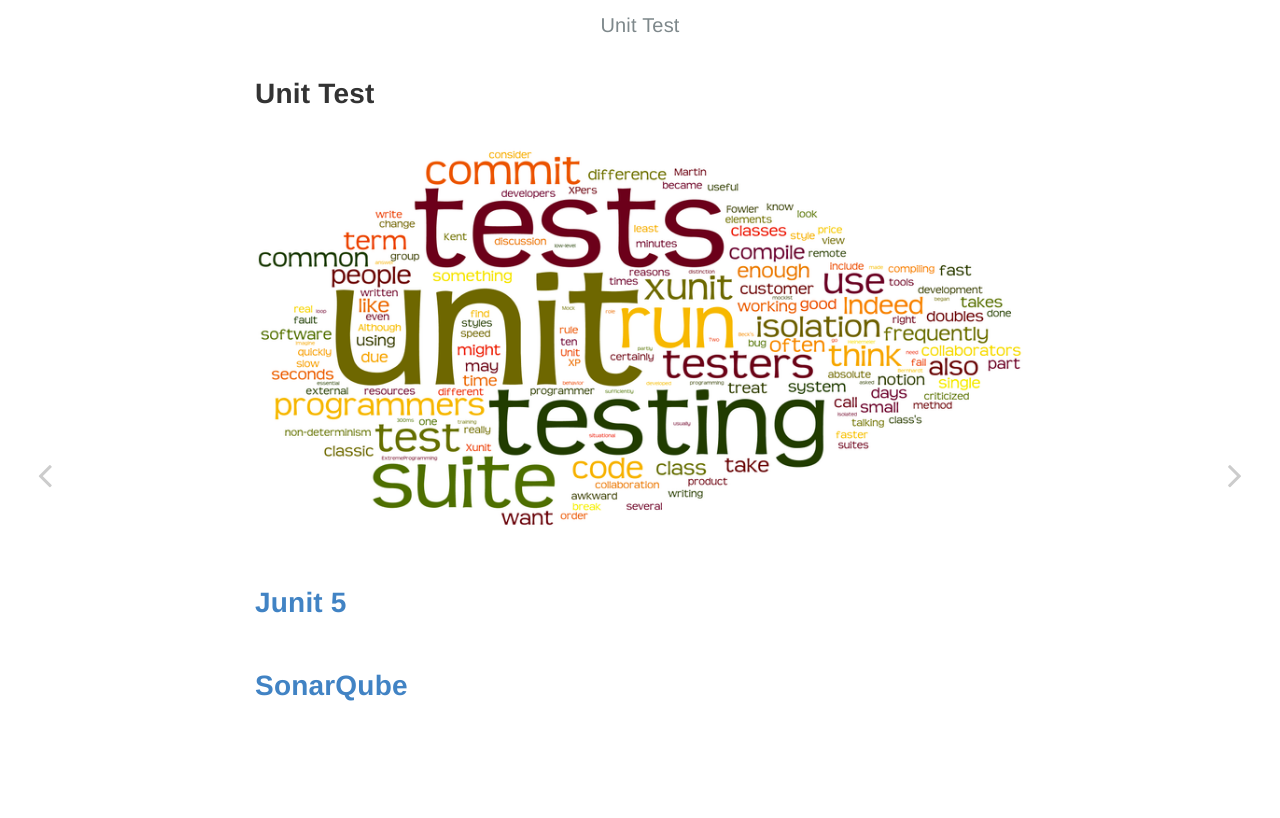
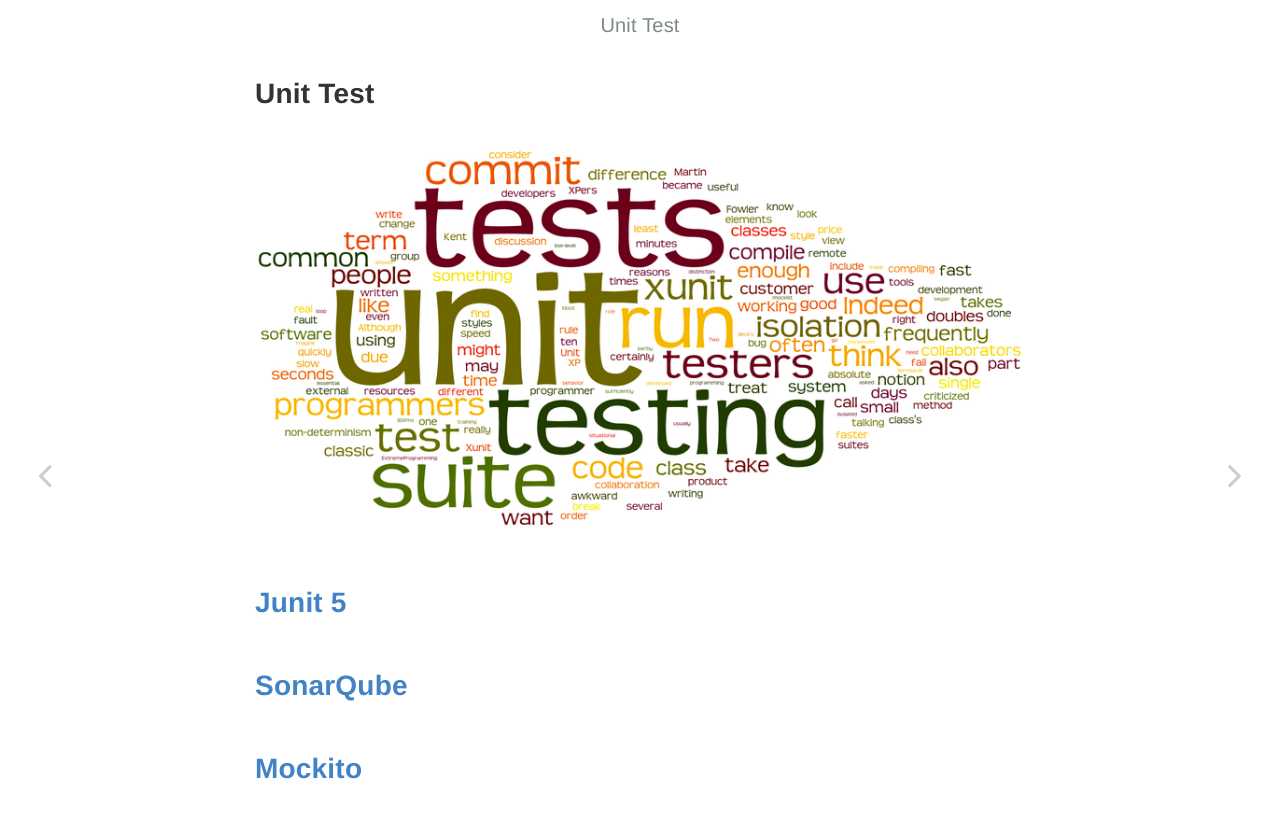
Before and after one commit to huypva/code-by-example-site, a Jekyll site: the page built from _posts/2021-10-18-unit-test.md, in a window 1280 px wide. Shown: the top 818 px of the page. Built offline with Jekyll 4.4.1, drawn with Linux system fonts in a browser that asks for light colours.

Commit message:
Add mockito in category

```diff
--- a/_posts/2021-10-18-unit-test.md
+++ b/_posts/2021-10-18-unit-test.md
@@ -13,3 +13,5 @@ layout: post
 # [Junit 5](../unit-test/unit-test-junit-5)
 
 # [SonarQube](../unit-test/unit-test-sonar-qube)
+
+# [Mockito](../unit-test/unit-test-mockito)
```
